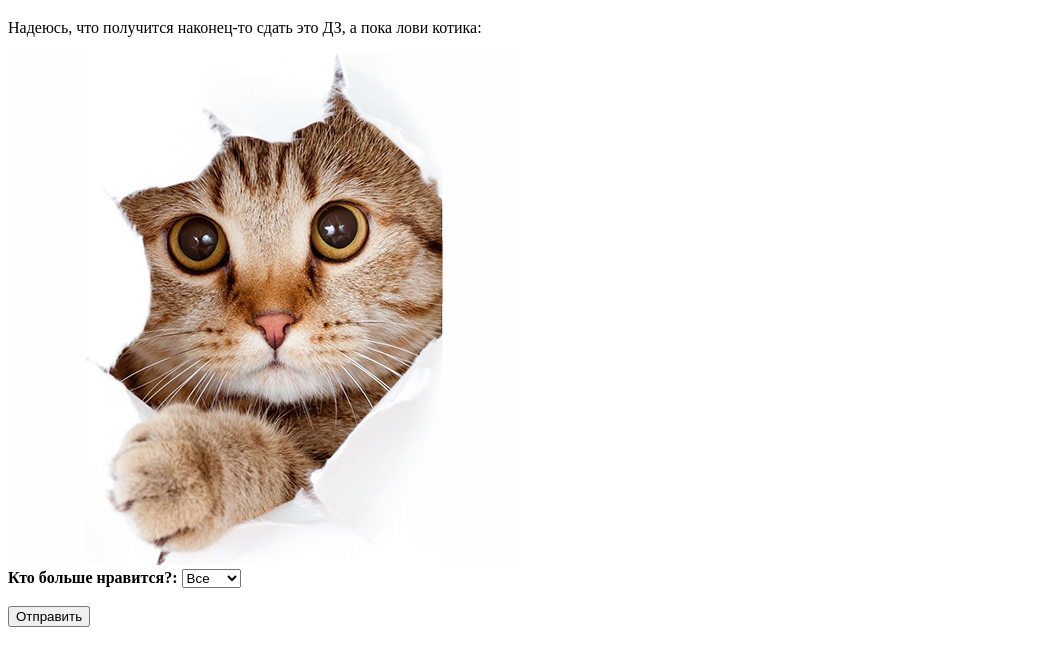
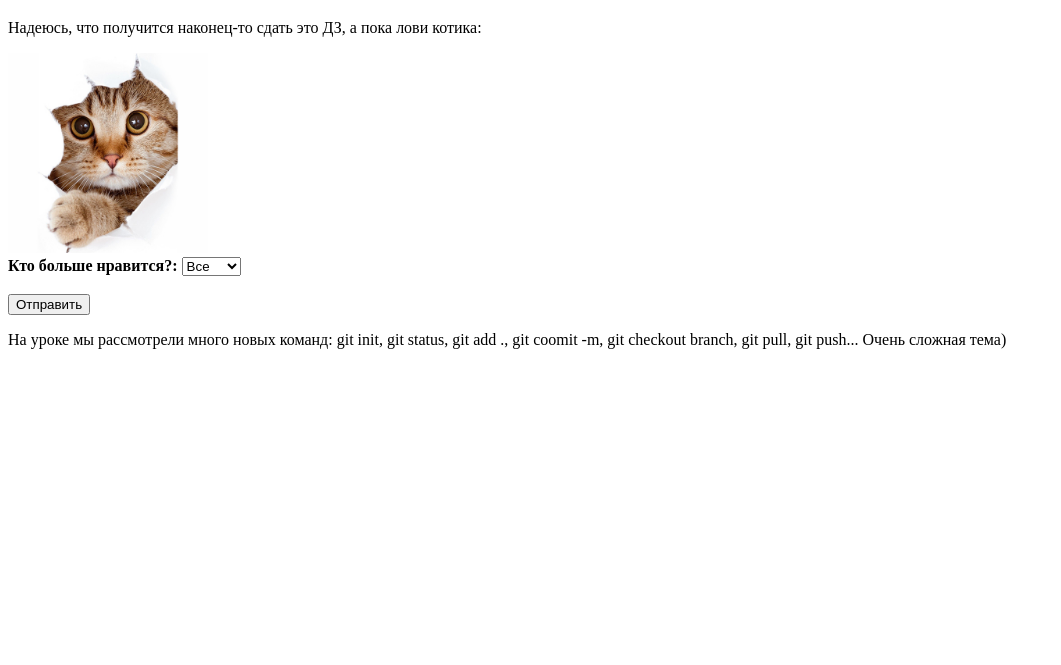
Before and after one commit to 8dkatya8d/HW4, a plain HTML site: page index.html in a window 1280 px wide. Shown: the part 87-752 px from the top of the page, without its empty margins (0-1061 px from the left). Drawn offline with Linux system fonts and the light colour scheme.

Commit message:
Git commands

```diff
--- a/index.html
+++ b/index.html
@@ -10,7 +10,7 @@
         <p>
             Надеюсь, что получится наконец-то сдать это ДЗ, а пока лови котика:
         </p>
-        <img src="images/4.png"/>
+        <img src="images/4.png" height=200px/>
         <form
             action="https://fom.in.ua/echo"
             method="get"
@@ -32,5 +32,8 @@
                 value="Отправить"
             >
         </form>
+        <p>
+            На уроке мы рассмотрели много новых команд: git init, git status, git add ., git coomit -m, git checkout branch, git pull, git push... Очень сложная тема)
+        </p>
     </body>
 </html>
```
